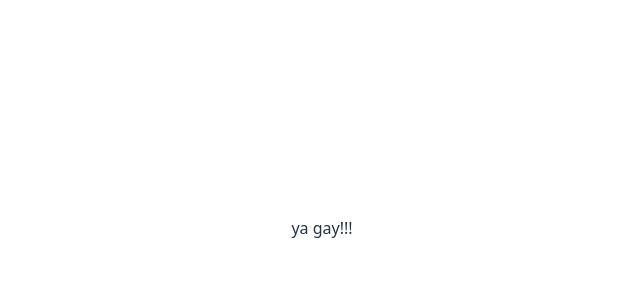
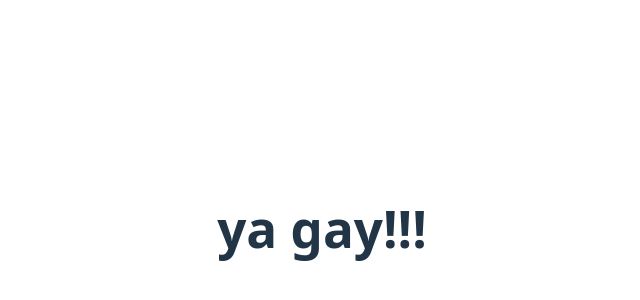
Before and after one commit to Runyelle/CareersForCS.com, a React (Vite) app in the folder frontend/: page / in a window 1280 px wide. Shown: the part 172-472 px from the top of the page, without its empty margins (318-958 px from the left). Built offline with nearby package versions, Linux system fonts and the light colour scheme.

Commit message:
Update app.jsx
Updated app.jsx

```diff
--- a/frontend/src/App.jsx
+++ b/frontend/src/App.jsx
@@ -4,7 +4,7 @@ import './App.css'
 function App() {
 
   return (
-    <p> ya gay!!!</p>
+    <h1> ya gay!!!</h1>
   );
 }
 
```
